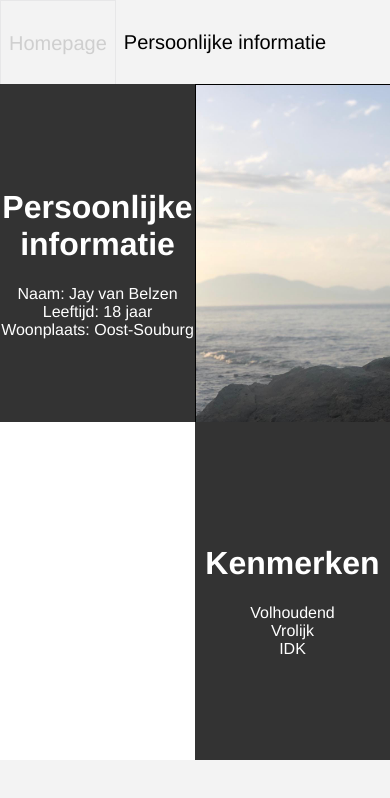
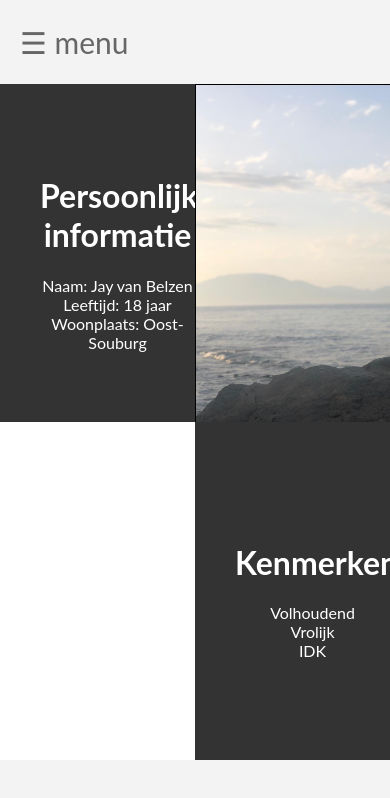
Before and after one commit to jayvbelzen/jayvbelzen.github.io, a plain HTML site: page profile.html in a window 390 px wide. Shown: the top 798 px of the page. Drawn offline with Linux system fonts and the light colour scheme.

Commit message:
mobile capable, hopefully

```diff
--- a/profile.html
+++ b/profile.html
@@ -6,17 +6,24 @@
     <meta http-equiv="X-UA-Compatible" content="ie=edge">
 
     <link rel="stylesheet" href="style.css">
-    <link rel="stylesheet" href="portfolio.js">
+    <script src="script.js"></script>
   </head>
+
+  <div id="myNav" class="overlay">
+      <a href="javascript:void(0)" class="closebtn" onclick="closeNav()">&times;</a>
+      <div class="overlay-content">
+        <a href="index.html">Homepage</a>
+        <a href="profile.html">Persoonlijke informatie</a>
+        <a href="dashboard.html">Dashboard</a>
+      </div>
+    </div>
+
   <body>
+    <div class="header">
+        <span style="font-size:30px;cursor:pointer" onclick="openNav()"><p style=margin-left:20px;>&#9776; menu</p></span>
 
-    <nav class="top-menu-nav">
-      <ul class="ul">
-        <li class="li"><a href="index.html">Homepage</a></li>
-        <li class="li"><a class="active" href="profile.html">Persoonlijke informatie</a></li>
-        <li class="li"><a href="dashboard.html">Dashboard</a></li>
-      </ul>
-    </nav>
+
+    </div>
     <div class="container">
       <div class="topcontainer">
           <div class="box" style="background-color: #333;">
@@ -33,8 +40,8 @@
       <div class="bottomcontainer">
           <div class="box"></div>
           <div class="box" style="background-color: #333;">
-            <h1>Kenmerken</h1>
             <ul style="list-style-type: none;">
+              <li><h1><h1>Kenmerken</h1></h1></li>
               <li>Volhoudend</li>
               <li>Vrolijk</li>
               <li>IDK</li>
@@ -43,6 +50,6 @@
       </div>
   </div>
   <div class="footer"></div>
-
-  </body>
+<!--  -->
+ </body>
 </html>
--- /dev/null
+++ b/script.js
@@ -0,0 +1,7 @@
+function openNav() {
+  document.getElementById("myNav").style.height = "100%";
+}
+
+function closeNav() {
+  document.getElementById("myNav").style.height = "0%";
+}
--- a/style.css
+++ b/style.css
@@ -2,71 +2,27 @@ html
 ,body {
   margin: 0px;
   padding: 0px;
+  max-width: 100vw;
+  font-family: 'Abel',Helvetica,Arial,Lucida,sans-serif;
+}
+
+.header, .footer {
+  height: 10vh;
+  background-color: #f3f3f3;
+  display: flex;
+  align-items: center;
+  color: #666;
+
+}
 
 
-  max-width: 100vw;
 
-
-  font-family: 'Abel',Helvetica,Arial,Lucida,sans-serif;
-}
 
 nav.top-menu-nav {
 
   height: 10vh;
   width: 100vw;
 }
-
-/*Navigation bar outline*/
-.ul {
-    list-style-type: none;
-    /* overflow: hidden; */
-    font-size: 20px;
-    height: 100%;
-    max-width: 100%;
-    margin: 0;
-    padding: 0;
-    background-color: #f3f3f3;
-    align-items: center;
-    overflow: hidden;
-
-  }
-
-  /*Makes navigation bar float left*/
-  .li {
-    float: left;
-    height: 100%;
-    align-items: center;
-    min-width: 100px;
-
-
-
-
-
-  }
-  /*Displays blocks within navigation bar*/
-  li a {
-    display: flex;
-    color: #666;
-    padding: 0 8px;
-    text-decoration: none;
-    height: 100%;
-    justify-content: center;
-    align-items: center;
-
-
-  }
-  /*Makes block change color on hover*/
-  li a:hover:not(.active) {
-    color: #ccce;
-    border: 1px solid #e7e7e8;
-  }
-  /*When href is active gives color*/
-  .active {
-
-    color: black;
-  }
-
-
 
 .container {
 
@@ -108,16 +64,6 @@ nav.top-menu-nav {
 
 }
 
-
-
-  ul {
-
-    margin: 0;
-    padding: 0;
-    /* overflow: hidden; */
-
-  }
-
   /*Wrapper for dashboard.html to sort everything inside*/
   .wrapperdashboard {
 
@@ -156,14 +102,6 @@ th {
     color: #666;
 }
 
-/*Wrapper for index.html*/
-#wrapperindex {
-
-  max-width: 100%;
-  margin: 5px 10px;
-
-}
-
 .wrapper {
 
   width: 100%;
@@ -181,19 +119,47 @@ th {
 
 }
 
-.footer {
-
-  height: 10vh;
-  background-color: #f3f3f3;
-}
-
-
-@media only screen and (min-device-width : 320px) and (max-device-width : 600px) {
-  table{overflow-x: scroll;}
-  li {
-    float: none;
-    width: 100%;
+  body {
+    font-family: 'Lato', sans-serif;
   }
 
+  .overlay {
+    height: 0%;
+    width: 100%;
+    position: fixed;
+    z-index: 1;
+    top: 0;
+    left: 0;
+    background-color: rgb(0,0,0);
+    background-color: rgba(0,0,0, 0.9);
+    overflow-y: hidden;
+    transition: 0.5s;
+  }
 
-}
+  .overlay-content {
+    position: relative;
+    top: 25%;
+    width: 100%;
+    text-align: center;
+    margin-top: 30px;
+  }
+
+  .overlay a {
+    padding: 8px;
+    text-decoration: none;
+    font-size: 36px;
+    color: #818181;
+    display: block;
+    transition: 0.3s;
+  }
+
+  .overlay a:hover, .overlay a:focus {
+    color: #f1f1f1;
+  }
+
+  .overlay .closebtn {
+    position: absolute;
+    top: 20px;
+    right: 45px;
+    font-size: 60px;
+  }
```
Also changed, not shown: dashboard.html (+17 -8 lines), index.html (+17 -8 lines).
